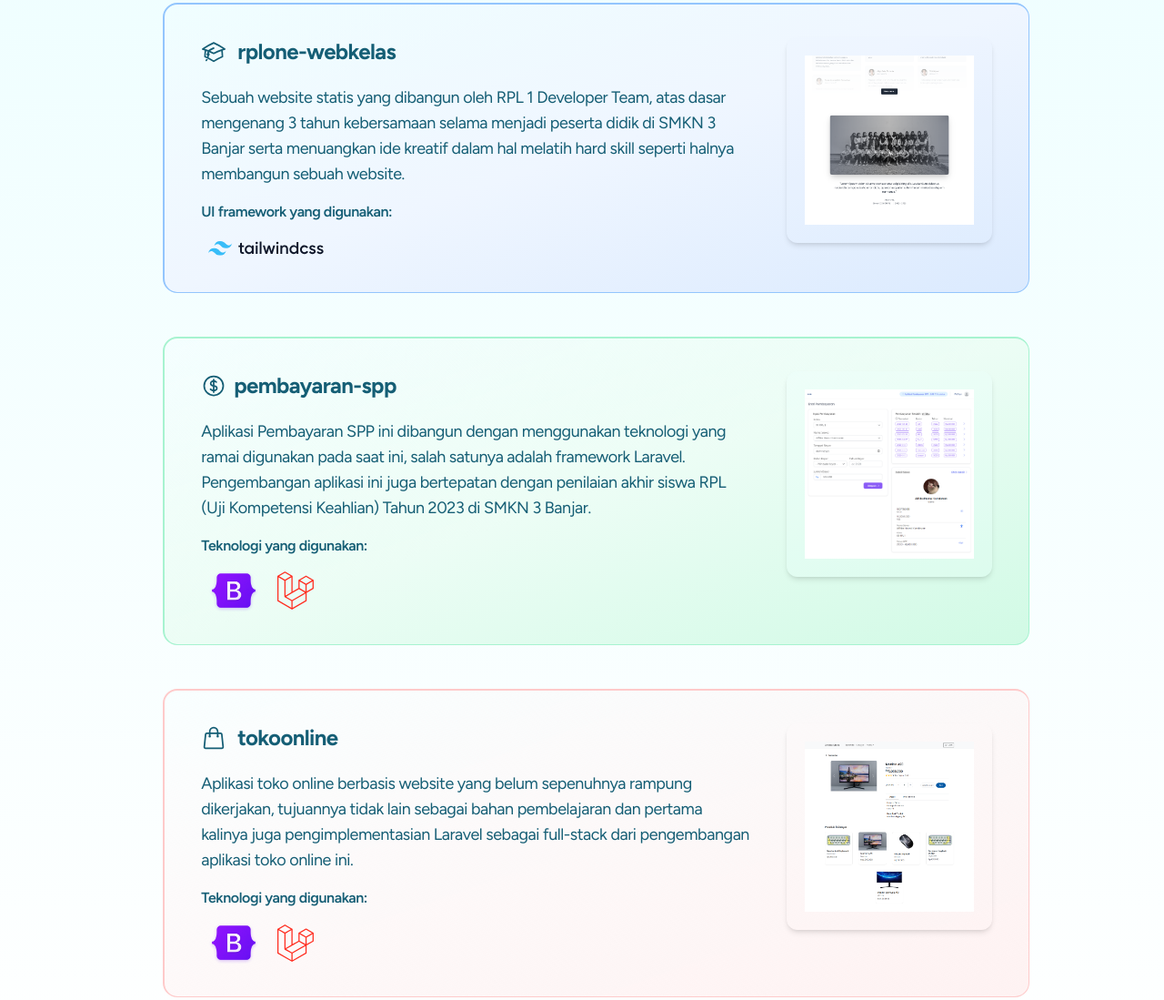
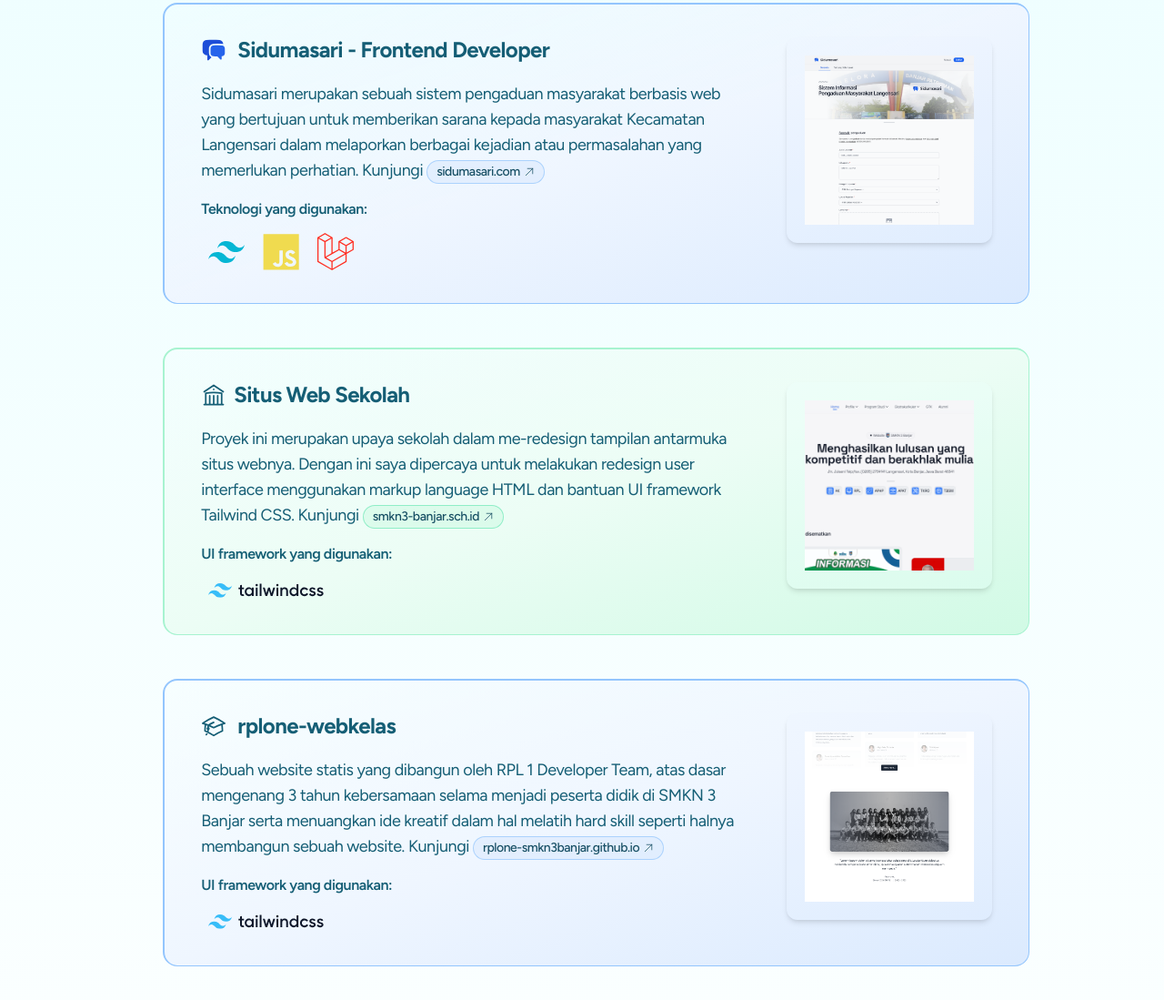
Before and after one commit to alfytka/alfytka.github.io, a website: page index.html in a window 1280 px wide. Shown: the part 1821-2920 px from the top of the page at 91% size. Drawn offline with Linux system fonts and the light colour scheme.

Commit message:
add new last project

```diff
--- a/index.html
+++ b/index.html
@@ -101,6 +101,7 @@
             <img src="dist/images/css-logo.svg" class="w-auto h-8 sm:h-10 md:h-14" alt="cssLogo" />
             <img src="dist/images/laravel-logo.svg" class="w-auto h-8 sm:h-10 md:h-14" alt="laravelLogo" />
             <img src="dist/images/javascript-plain.svg" class="w-auto h-8 sm:h-10 md:h-14" alt="javascriptLogo" />
+            <img src="dist/images/react-logo.svg" class="w-auto h-8 sm:h-10 md:h-14" alt="reactLogo" />
           </div>
           <ul class="flex pt-5 items-center justify-center gap-x-12 sm:gap-x-16 lg:gap-x-20 text-sm sm:text-base font-medium">
             <li>Advanced</li>
@@ -129,14 +130,97 @@
         </div>
         <div class="ml-5 sm:mx-5 mb-12 sm:ml-[4.5rem] lg:ml-[3.20rem] block lg:flex px-6 sm:px-10 py-9 text-cyan-800 border-l-[3px] sm:border-l-2 sm:border-t-2 border-blue-300 sm:border sm:rounded-2xl bg-gradient-to-br from-transparent via-blue-50 to-blue-100 overflow-hidden">
           <div class="md:pr-10">
-            <h2 class="flex items-center gap-x-3 text-2xl font-figtree tracking-tight font-bold">
-            <svg xmlns="http://www.w3.org/2000/svg" fill="none" viewBox="0 0 24 24" stroke-width="1.5" stroke="currentColor" class="w-7 h-7">
+            <h2 class="flex items-center gap-x-3 text-2xl font-figtree tracking-tight leading-7 font-bold">
+            <svg xmlns="http://www.w3.org/2000/svg" viewBox="0 0 24 24" fill="currentColor" class="flex-shrink-0 max-sm:self-start w-7 h-7">
+              <path class="text-blue-700" d="M4.913 2.658c2.075-.27 4.19-.408 6.337-.408 2.147 0 4.262.139 6.337.408 1.922.25 3.291 1.861 3.405 3.727a4.403 4.403 0 00-1.032-.211 50.89 50.89 0 00-8.42 0c-2.358.196-4.04 2.19-4.04 4.434v4.286a4.47 4.47 0 002.433 3.984L7.28 21.53A.75.75 0 016 21v-4.03a48.527 48.527 0 01-1.087-.128C2.905 16.58 1.5 14.833 1.5 12.862V6.638c0-1.97 1.405-3.718 3.413-3.979z"></path>
+              <path class="text-blue-600" d="M15.75 7.5c-1.376 0-2.739.057-4.086.169C10.124 7.797 9 9.103 9 10.609v4.285c0 1.507 1.128 2.814 2.67 2.94 1.243.102 2.5.157 3.768.165l2.782 2.781a.75.75 0 001.28-.53v-2.39l.33-.026c1.542-.125 2.67-1.433 2.67-2.94v-4.286c0-1.505-1.125-2.811-2.664-2.94A49.392 49.392 0 0015.75 7.5z"></path>
+            </svg>
+              Sidumasari - Frontend Developer
+            </h2>
+            <p class="max-w-3xl text-lg font-figtree tracking-tight pt-5">
+              Sidumasari merupakan sebuah sistem pengaduan masyarakat berbasis web yang bertujuan untuk memberikan sarana kepada masyarakat Kecamatan Langensari dalam melaporkan berbagai kejadian atau permasalahan yang memerlukan perhatian. Kunjungi
+              <a href="https://sidumasari.com" target="_blank" class="inline-flex items-center gap-1 px-2.5 py-0.5 text-sm font-medium rounded-full border text-cyan-900 bg-blue-100/60 border-blue-300/70 hover:bg-blue-100">
+                sidumasari.com
+                <svg xmlns="http://www.w3.org/2000/svg" fill="none" viewBox="0 0 24 24" stroke-width="1.5" stroke="currentColor" class="w-3 h-3">
+                  <path stroke-linecap="round" stroke-linejoin="round" d="M4.5 19.5l15-15m0 0H8.25m11.25 0v11.25" />
+                </svg>
+              </a>
+            </p>
+            <div class="max-md:hidden max-w-3xl pt-4">
+              <p class="text-base font-semibold font-figtree tracking-tight">Teknologi yang digunakan:</p>
+              <div class="flex items-center gap-x-3">
+                <img class="w-10 mt-3.5 ml-2" src="dist/images/tailwind-logo.svg" alt="tailwindLogo" />
+                <img class="w-10 mt-3.5 ml-2" src="dist/images/javascript-plain.svg" alt="javascriptLogo" />
+                <img class="w-10 mt-3.5 ml-2" src="dist/images/laravel-logo.svg" alt="laravelLogo" />
+              </div>
+            </div>
+          </div>
+          <div class="max-lg:mx-auto max-lg:my-5 w-72 h-fit bg-blue-100/10 rounded-xl shadow-md">
+            <img
+              src="dist/images/img-4.png"
+              alt="imgProject"
+              class="p-5"
+            />
+          </div>
+          <div class="md:hidden max-w-3xl py-2">
+            <p class="text-base font-semibold font-figtree tracking-tight">Teknologi yang digunakan:</p>
+            <div class="flex items-center gap-x-3">
+              <img class="w-10 mt-3.5 ml-2" src="dist/images/tailwind-logo.svg" alt="tailwindLogo" />
+              <img class="w-10 mt-3.5 ml-2" src="dist/images/javascript-plain.svg" alt="javascriptLogo" />
+              <img class="w-10 mt-3.5 ml-2" src="dist/images/laravel-logo.svg" alt="laravelLogo" />
+            </div>
+          </div>
+        </div>
+        <div class="ml-5 sm:mx-5 mb-12 sm:ml-[4.5rem] lg:ml-[3.20rem] block lg:flex px-6 sm:px-10 py-9 text-cyan-800 border-l-[3px] sm:border-l-2 sm:border-t-2 border-emerald-200 sm:border sm:rounded-2xl bg-gradient-to-br from-transparent via-emerald-50 to-emerald-100 overflow-hidden">
+          <div class="md:pr-10">
+            <h2 class="flex items-center gap-x-2 text-2xl font-figtree tracking-tight leading-7 font-bold">
+            <svg xmlns="http://www.w3.org/2000/svg" fill="none" viewBox="0 0 24 24" stroke-width="1.5" stroke="currentColor" class="flex-shrink-0 w-7 h-7">
+              <path stroke-linecap="round" stroke-linejoin="round" d="M12 21v-8.25M15.75 21v-8.25M8.25 21v-8.25M3 9l9-6 9 6m-1.5 12V10.332A48.36 48.36 0 0012 9.75c-2.551 0-5.056.2-7.5.582V21M3 21h18M12 6.75h.008v.008H12V6.75z" />
+            </svg>
+              Situs Web Sekolah
+            </h2>
+            <p class="max-w-3xl text-lg font-figtree tracking-tight pt-5">
+              Proyek ini merupakan upaya sekolah dalam me-redesign tampilan antarmuka situs webnya. Dengan ini saya dipercaya untuk melakukan redesign user interface menggunakan markup language HTML dan bantuan UI framework Tailwind CSS. Kunjungi
+              <a href="https://www.smkn3-banjar.sch.id/" target="_blank" class="inline-flex items-center gap-1 px-2.5 py-0.5 text-sm font-medium rounded-full border text-cyan-900 bg-emerald-100/60 border-emerald-300/70 hover:bg-emerald-100">
+                smkn3-banjar.sch.id
+                <svg xmlns="http://www.w3.org/2000/svg" fill="none" viewBox="0 0 24 24" stroke-width="1.5" stroke="currentColor" class="w-3 h-3">
+                  <path stroke-linecap="round" stroke-linejoin="round" d="M4.5 19.5l15-15m0 0H8.25m11.25 0v11.25" />
+                </svg>
+              </a>
+            </p>
+            <p class="max-md:hidden max-w-3xl text-base font-semibold font-figtree tracking-tight pt-4 pb-1">
+              UI framework yang digunakan:
+              <img class="h-4 mt-5 ml-2" src="dist/images/tailwindcss-logotype.svg" alt="tailwindLogo" />
+            </p>
+          </div>
+          <div class="max-lg:mx-auto max-lg:my-5 w-72 h-fit bg-cyan-50/20 rounded-xl shadow-md">
+            <img
+              src="dist/images/img-5.png"
+              alt="imgProject"
+              class="p-5"
+            />
+          </div>
+          <p class="md:hidden max-w-3xl text-base font-semibold font-figtree tracking-tight py-2">
+            UI framework yang digunakan:
+            <img class="h-4 mt-4 ml-2" src="dist/images/tailwindcss-logotype.svg" alt="tailwindLogo" />
+          </p>
+        </div>
+        <div class="ml-5 sm:mx-5 mb-12 sm:ml-[4.5rem] lg:ml-[3.20rem] block lg:flex px-6 sm:px-10 py-9 text-cyan-800 border-l-[3px] sm:border-l-2 sm:border-t-2 border-blue-300 sm:border sm:rounded-2xl bg-gradient-to-br from-transparent via-blue-50 to-blue-100 overflow-hidden">
+          <div class="md:pr-10">
+            <h2 class="flex items-center gap-x-3 text-2xl font-figtree tracking-tight leading-7 font-bold">
+            <svg xmlns="http://www.w3.org/2000/svg" fill="none" viewBox="0 0 24 24" stroke-width="1.5" stroke="currentColor" class="flex-shrink-0 w-7 h-7">
               <path stroke-linecap="round" stroke-linejoin="round" d="M4.26 10.147a60.436 60.436 0 00-.491 6.347A48.627 48.627 0 0112 20.904a48.627 48.627 0 018.232-4.41 60.46 60.46 0 00-.491-6.347m-15.482 0a50.57 50.57 0 00-2.658-.813A59.905 59.905 0 0112 3.493a59.902 59.902 0 0110.399 5.84c-.896.248-1.783.52-2.658.814m-15.482 0A50.697 50.697 0 0112 13.489a50.702 50.702 0 017.74-3.342M6.75 15a.75.75 0 100-1.5.75.75 0 000 1.5zm0 0v-3.675A55.378 55.378 0 0112 8.443m-7.007 11.55A5.981 5.981 0 006.75 15.75v-1.5" />
             </svg>
               rplone-webkelas
             </h2>
             <p class="max-w-3xl text-lg font-figtree tracking-tight pt-5">
-              Sebuah website statis yang dibangun oleh RPL 1 Developer Team, atas dasar mengenang 3 tahun kebersamaan selama menjadi peserta didik di SMKN 3 Banjar serta menuangkan ide kreatif dalam hal melatih hard skill seperti halnya membangun sebuah website.
+              Sebuah website statis yang dibangun oleh RPL 1 Developer Team, atas dasar mengenang 3 tahun kebersamaan selama menjadi peserta didik di SMKN 3 Banjar serta menuangkan ide kreatif dalam hal melatih hard skill seperti halnya membangun sebuah website. Kunjungi
+              <a href="https://rplone-smkn3banjar.github.io/" target="_blank" class="inline-flex items-center gap-1 px-2.5 py-0.5 text-sm font-medium rounded-full border text-cyan-900 bg-blue-100/60 border-blue-300/70 hover:bg-blue-100">
+                rplone-smkn3banjar.github.io
+                <svg xmlns="http://www.w3.org/2000/svg" fill="none" viewBox="0 0 24 24" stroke-width="1.5" stroke="currentColor" class="w-3 h-3">
+                  <path stroke-linecap="round" stroke-linejoin="round" d="M4.5 19.5l15-15m0 0H8.25m11.25 0v11.25" />
+                </svg>
+              </a>
             </p>
             <p class="max-md:hidden max-w-3xl text-base font-semibold font-figtree tracking-tight pt-4 pb-1">
               UI framework yang digunakan:
@@ -155,13 +239,13 @@
             <img class="h-4 mt-4 ml-2" src="dist/images/tailwindcss-logotype.svg" alt="tailwindLogo" />
           </p>
         </div>
-        <div class="ml-5 sm:mx-5 mb-12 sm:ml-[4.5rem] lg:ml-[3.20rem] block lg:flex px-6 sm:px-10 py-9 text-cyan-800 border-l-[3px] sm:border-l-2 sm:border-t-2 border-emerald-200 sm:border sm:rounded-2xl bg-gradient-to-br from-transparent via-emerald-50 to-emerald-100 overflow-hidden">
+        <div class="ml-5 sm:mx-5 mb-12 sm:ml-[4.5rem] lg:ml-[3.20rem] block lg:flex px-6 sm:px-10 py-9 text-cyan-800 border-l-[3px] sm:border-l-2 sm:border-t-2 border-red-200 sm:border sm:rounded-2xl bg-gradient-to-br from-transparent to-red-50 overflow-hidden">
           <div class="md:pr-10">
-            <h2 class="flex items-center gap-x-2 text-2xl font-figtree tracking-tight font-bold">
-            <svg xmlns="http://www.w3.org/2000/svg" fill="none" viewBox="0 0 24 24" stroke-width="1.5" stroke="currentColor" class="w-7 h-7">
+            <h2 class="flex items-center gap-x-3 text-2xl font-figtree tracking-tight leading-7 font-bold">
+            <svg xmlns="http://www.w3.org/2000/svg" fill="none" viewBox="0 0 24 24" stroke-width="1.5" stroke="currentColor" class="flex-shrink-0 w-7 h-7">
               <path stroke-linecap="round" stroke-linejoin="round" d="M12 6v12m-3-2.818l.879.659c1.171.879 3.07.879 4.242 0 1.172-.879 1.172-2.303 0-3.182C13.536 12.219 12.768 12 12 12c-.725 0-1.45-.22-2.003-.659-1.106-.879-1.106-2.303 0-3.182s2.9-.879 4.006 0l.415.33M21 12a9 9 0 11-18 0 9 9 0 0118 0z" />
             </svg>
-              pembayaran-spp
+            pembayaran-spp
             </h2>
             <p class="max-w-3xl text-lg font-figtree tracking-tight pt-5">
               Aplikasi Pembayaran SPP ini dibangun dengan menggunakan teknologi yang ramai digunakan pada saat ini, salah satunya adalah framework Laravel. Pengembangan aplikasi ini juga bertepatan dengan penilaian akhir siswa RPL (Uji Kompetensi Keahlian) Tahun 2023 di SMKN 3 Banjar.
@@ -174,43 +258,9 @@
               </div>
             </div>
           </div>
-          <div class="max-lg:mx-auto max-lg:my-5 w-72 h-fit bg-cyan-50/20 rounded-xl shadow-md">
+          <div class="max-lg:mx-auto max-lg:my-5 w-72 h-fit bg-red-50/10 rounded-xl shadow-md">
             <img
               src="dist/images/img-2.png"
-              alt="imgProject"
-              class="p-5"
-            />
-          </div>
-          <div class="md:hidden max-w-3xl py-2">
-            <p class="text-base font-semibold font-figtree tracking-tight">Teknologi yang digunakan:</p>
-            <div class="flex items-center gap-x-3">
-              <img class="w-14 mt-3.5 ml-2" src="dist/images/bootstrap-logo.png" alt="bootstrapLogo" />
-              <img class="w-10 mt-3.5 ml-2" src="dist/images/laravel-logo.svg" alt="laravelLogo" />
-            </div>
-          </div>
-        </div>
-        <div class="ml-5 sm:mx-5 mb-12 sm:ml-[4.5rem] lg:ml-[3.20rem] block lg:flex px-6 sm:px-10 py-9 text-cyan-800 border-l-[3px] sm:border-l-2 sm:border-t-2 border-red-200 sm:border sm:rounded-2xl bg-gradient-to-br from-transparent to-red-50 overflow-hidden">
-          <div class="md:pr-10">
-            <h2 class="flex items-center gap-x-3 text-2xl font-figtree tracking-tight font-bold">
-            <svg xmlns="http://www.w3.org/2000/svg" fill="none" viewBox="0 0 24 24" stroke-width="1.5" stroke="currentColor" class="w-7 h-7">
-              <path stroke-linecap="round" stroke-linejoin="round" d="M15.75 10.5V6a3.75 3.75 0 10-7.5 0v4.5m11.356-1.993l1.263 12c.07.665-.45 1.243-1.119 1.243H4.25a1.125 1.125 0 01-1.12-1.243l1.264-12A1.125 1.125 0 015.513 7.5h12.974c.576 0 1.059.435 1.119 1.007zM8.625 10.5a.375.375 0 11-.75 0 .375.375 0 01.75 0zm7.5 0a.375.375 0 11-.75 0 .375.375 0 01.75 0z" />
-            </svg>
-              tokoonline
-            </h2>
-            <p class="max-w-3xl text-lg font-figtree tracking-tight pt-5">
-              Aplikasi toko online berbasis website yang belum sepenuhnya rampung dikerjakan, tujuannya tidak lain sebagai bahan pembelajaran dan pertama kalinya juga pengimplementasian Laravel sebagai full-stack dari pengembangan aplikasi toko online ini.
-            </p>
-            <div class="max-md:hidden max-w-3xl pt-4">
-              <p class="text-base font-semibold font-figtree tracking-tight">Teknologi yang digunakan:</p>
-              <div class="flex items-center gap-x-3">
-                <img class="w-14 mt-3.5 ml-2" src="dist/images/bootstrap-logo.png" alt="bootstrapLogo" />
-                <img class="w-10 mt-3.5 ml-2" src="dist/images/laravel-logo.svg" alt="laravelLogo" />
-              </div>
-            </div>
-          </div>
-          <div class="max-lg:mx-auto max-lg:my-5 w-72 h-fit bg-red-50/10 rounded-xl shadow-md">
-            <img
-              src="dist/images/img-3.png"
               alt="imgProject"
               class="p-5"
             />
@@ -346,7 +396,7 @@
               </svg>
               alfytka@gmail.com
             </div>
-            <a href="https://www.linkedin.com/in/alfitka-haerul-kurniawan-80aba025a/" target="_blank" class="flex items-center gap-2 text-lg font-medium pt-1">
+            <a href="https://www.linkedin.com/in/alfitka-haerul-kurniawan/" target="_blank" class="flex items-center gap-2 text-lg font-medium pt-1">
               <svg xmlns="http://www.w3.org/2000/svg" fill="currentColor" class="bi bi-linkedin w-6 h-5" viewBox="0 0 16 16">
                 <path d="M0 1.146C0 .513.526 0 1.175 0h13.65C15.474 0 16 .513 16 1.146v13.708c0 .633-.526 1.146-1.175 1.146H1.175C.526 16 0 15.487 0 14.854V1.146zm4.943 12.248V6.169H2.542v7.225h2.401zm-1.2-8.212c.837 0 1.358-.554 1.358-1.248-.015-.709-.52-1.248-1.342-1.248-.822 0-1.359.54-1.359 1.248 0 .694.521 1.248 1.327 1.248h.016zm4.908 8.212V9.359c0-.216.016-.432.08-.586.173-.431.568-.878 1.232-.878.869 0 1.216.662 1.216 1.634v3.865h2.401V9.25c0-2.22-1.184-3.252-2.764-3.252-1.274 0-1.845.7-2.165 1.193v.025h-.016a5.54 5.54 0 0 1 .016-.025V6.169h-2.4c.03.678 0 7.225 0 7.225h2.4z"/>
               </svg>
```
Also changed, not shown: dist/images/img-4.png (added), dist/images/img-5.png (added), dist/images/me-1.jpg, dist/style.css.
